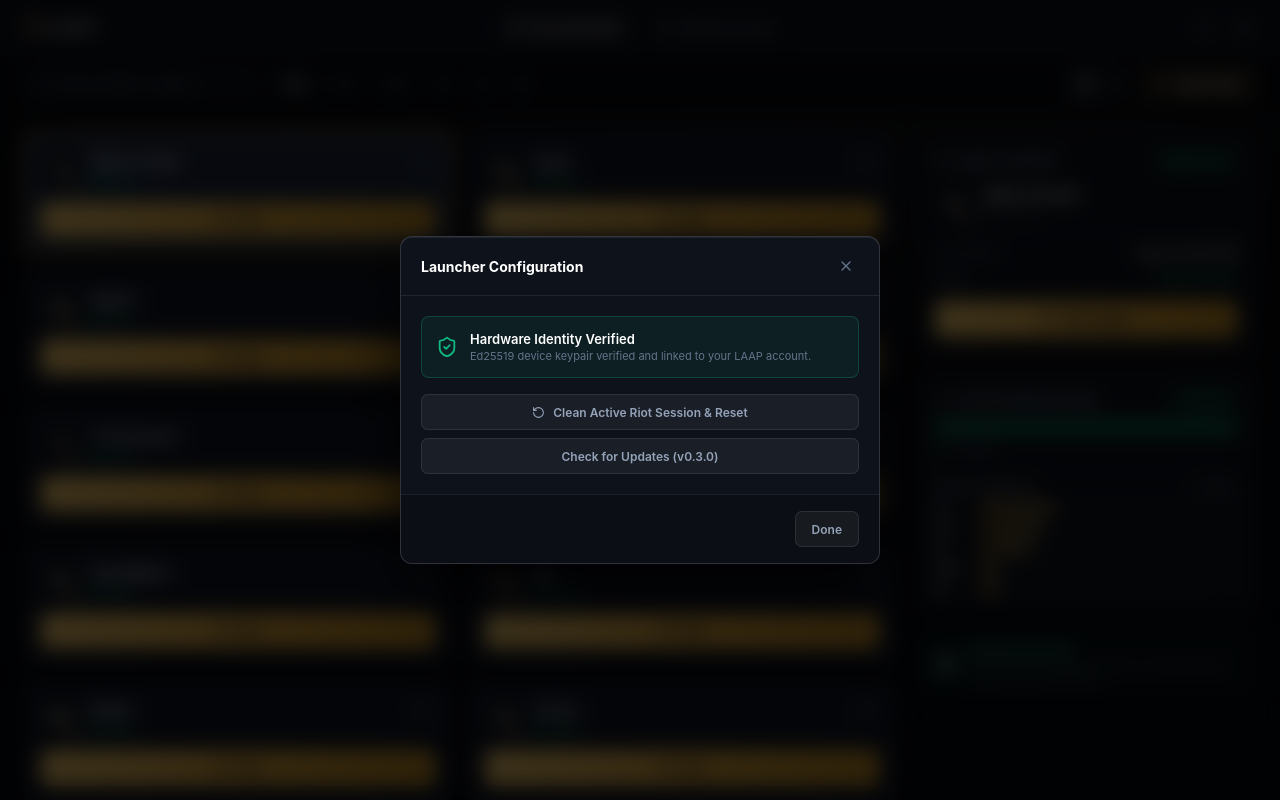
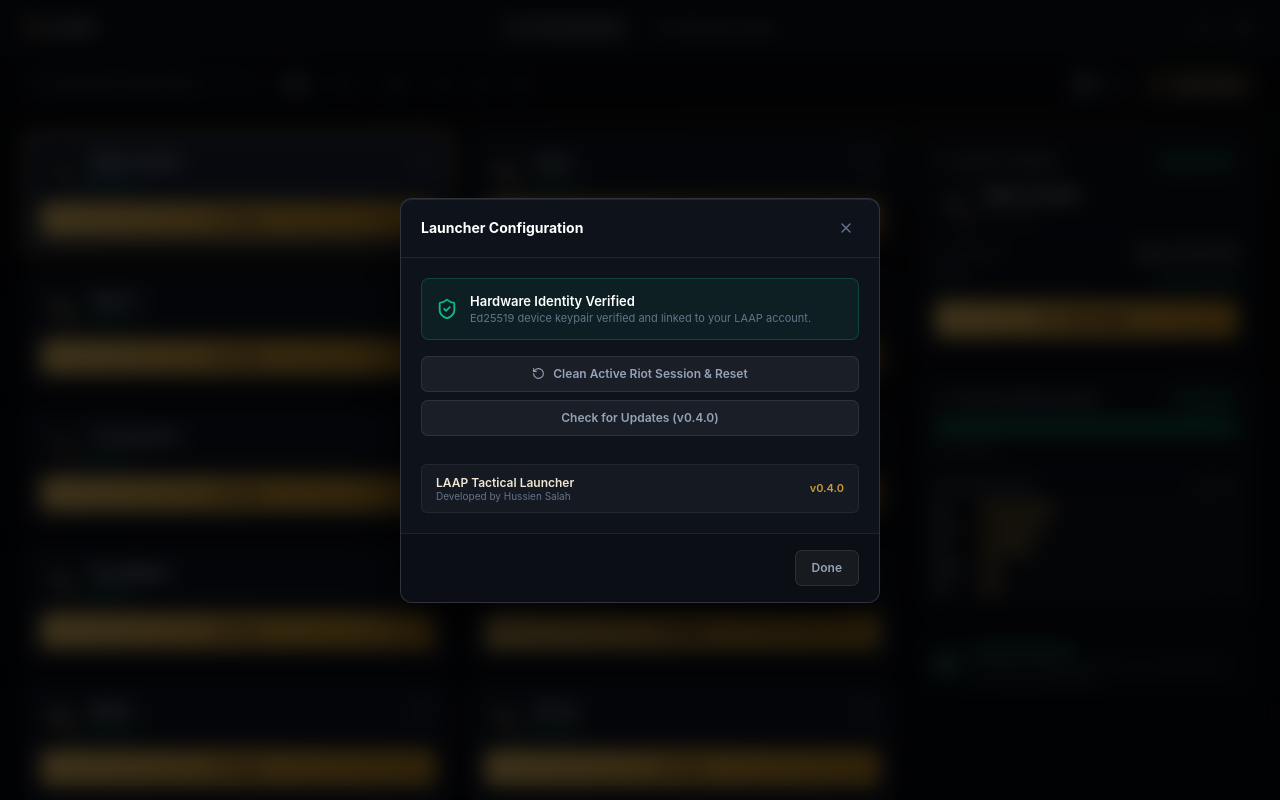
Before and after one commit to Kingof3O/laap, a React (Vite) app in the folder apps/desktop/: page / in a window 1280 px wide. Both pictures are taken after a click on the button 1243 px from the left and 27 px from the top of the page. Shown: the top 800 px of the page. Built offline with nearby package versions, Linux system fonts and the light colour scheme; no server answers.

Commit message:
feat(desktop): add About section and bump APP_VERSION to 0.4.0 in settings

```diff
--- a/apps/desktop/src/hooks/useUpdateChecker.ts
+++ b/apps/desktop/src/hooks/useUpdateChecker.ts
@@ -1,7 +1,7 @@
 import { useCallback, useEffect, useState } from 'react'
 import { openExternalUrl } from '../lib/api'
 
-export const APP_VERSION = '0.3.0'
+export const APP_VERSION = '0.4.0'
 export const GITHUB_REPO = 'Kingof3O/laap'
 const DISMISSED_KEY = 'laap_dismissed_update_version'
 
--- a/apps/desktop/src/shared/ui/SettingsModal.tsx
+++ b/apps/desktop/src/shared/ui/SettingsModal.tsx
@@ -89,6 +89,15 @@
               </button>
             ) : null}
           </div>
+
+          {/* About Section */}
+          <div style={{ marginTop: '12px', padding: '10px 14px', background: 'rgba(255, 255, 255, 0.03)', borderRadius: '6px', border: '1px solid rgba(255, 255, 255, 0.06)', display: 'flex', justifyContent: 'space-between', alignItems: 'center' }}>
+            <div>
+              <div style={{ fontSize: '12px', fontWeight: 600, color: '#F0E6D2' }}>LAAP Tactical Launcher</div>
+              <div style={{ fontSize: '10px', color: 'var(--text-muted)' }}>Developed by Hussien Salah</div>
+            </div>
+            <div style={{ fontSize: '11px', color: '#C89B3C', fontWeight: 600 }}>v{APP_VERSION}</div>
+          </div>
         </div>
 
         <div className="modal-foot">
```
